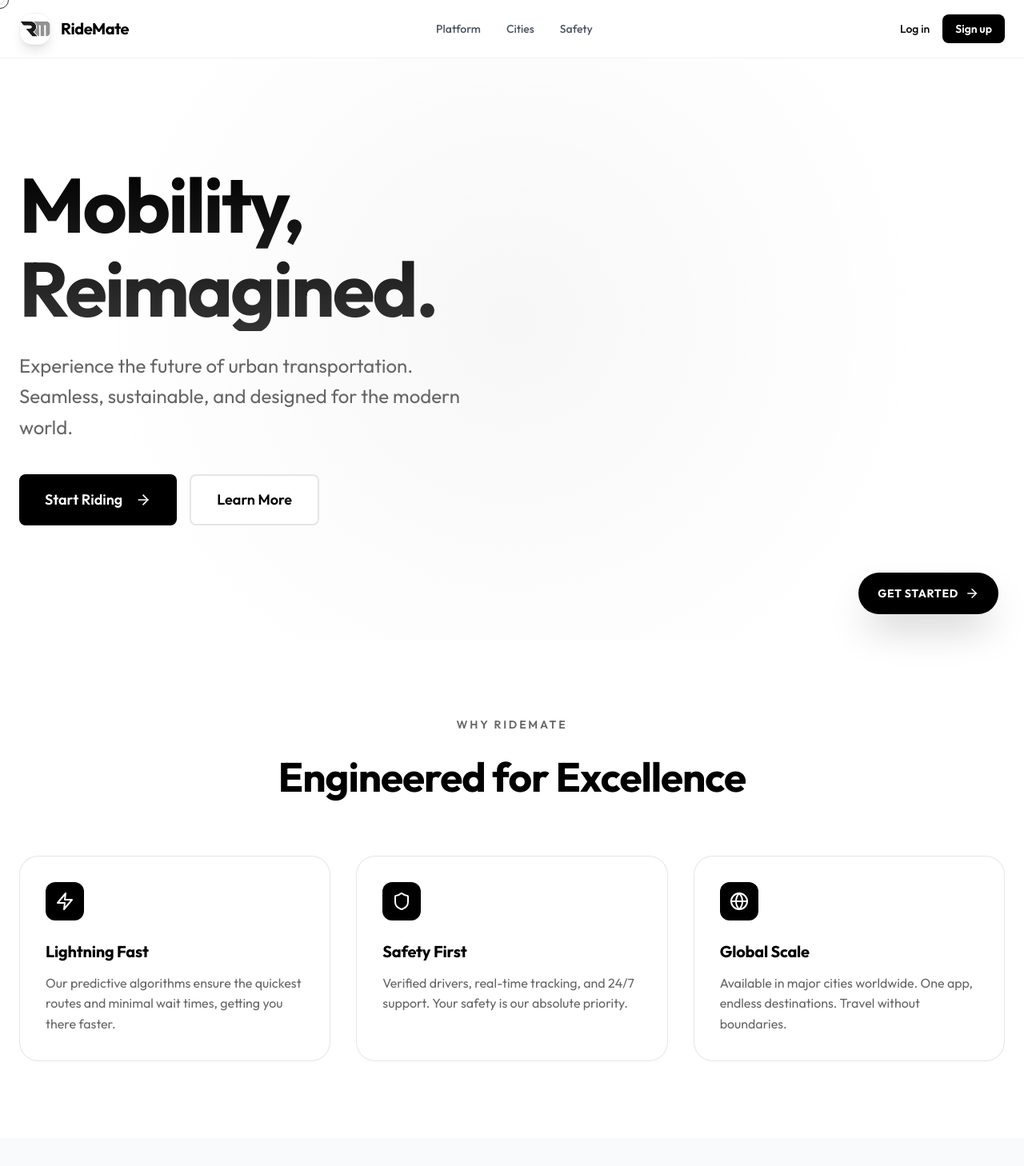
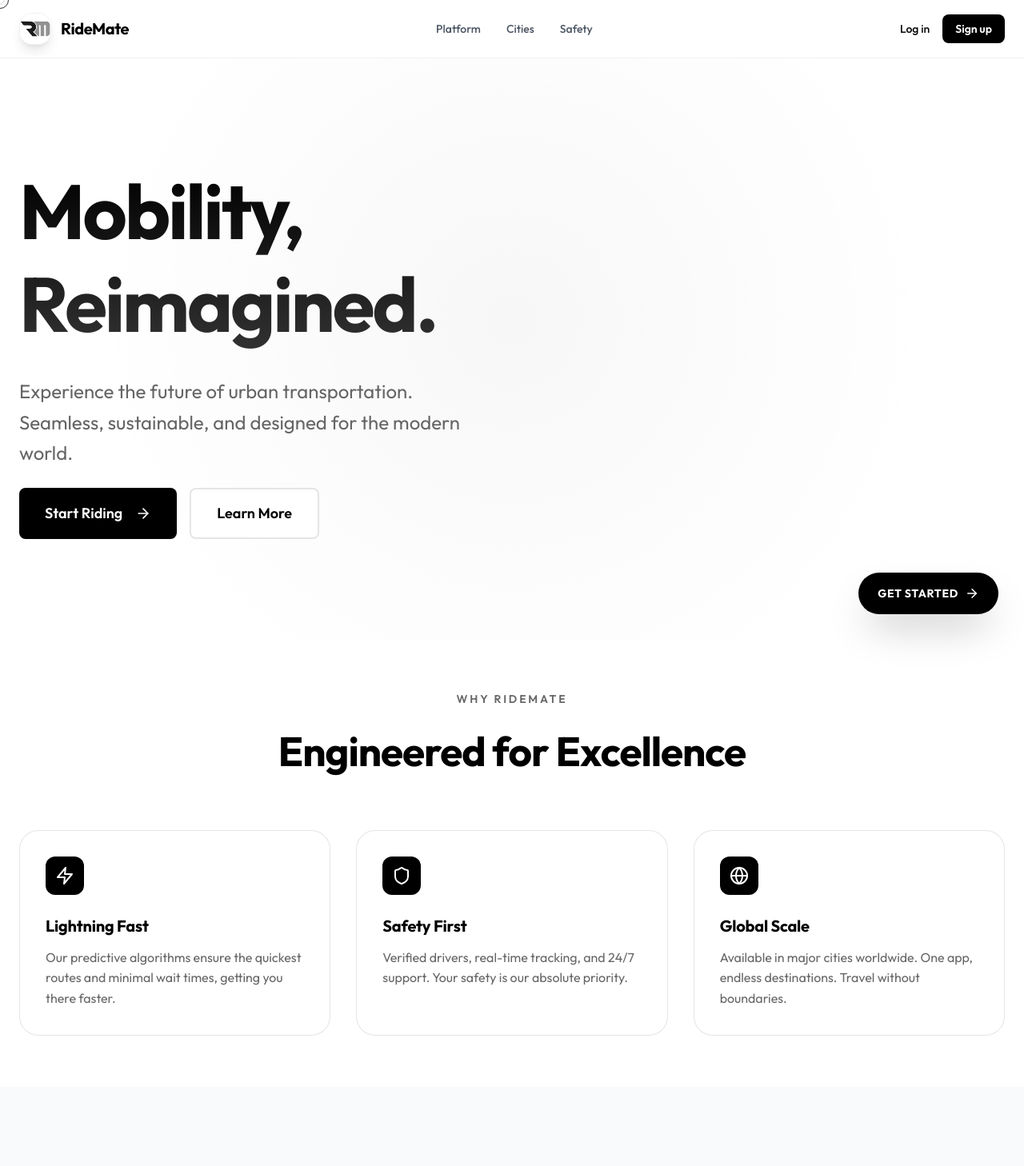
Before and after one commit to JINAY2910/RideMate, a React (Vite) app: page / in a window 1280 px wide. Shown: the top 1458 px of the page at 80% size. Built offline with nearby package versions, Linux system fonts and the light colour scheme; no server answers.

Commit message:
Adding custom cursor

```diff
--- a/src/screens/Landing.tsx
+++ b/src/screens/Landing.tsx
@@ -93,7 +93,7 @@ export default function Landing() {
       </section>
 
       {/* Features Grid */}
-      <section className="py-24 px-6 bg-white">
+      <section className="py-16 px-6 bg-white">
         <div className="max-w-7xl mx-auto">
           <AnimatedSection className="section-header">
             <span className="section-label">Why RideMate</span>
--- a/src/screens/Login.tsx
+++ b/src/screens/Login.tsx
@@ -5,6 +5,7 @@ import Button from '../components/Button';
 import Input from '../components/Input';
 import Logo from '../components/Logo';
 import { authApi } from '../services/auth';
+import CustomCursor from '../components/CustomCursor/CustomCursor';
 
 export default function Login() {
   const { navigateTo, setAuthToken, setRole, setUserId, setUserName, setUserEmail, setUserPhone, setEmergencyContacts } = useApp();
@@ -80,6 +81,7 @@ export default function Login() {
 
   return (
     <div className="min-h-screen bg-white flex flex-col items-center justify-center p-6 relative">
+      <CustomCursor />
       <div className="absolute inset-0 overflow-hidden pointer-events-none">
         <div className="absolute top-0 right-0 w-72 h-72 bg-gray-100 rounded-full -translate-y-1/2 translate-x-1/3 opacity-20"></div>
       </div>
--- a/src/screens/Signup.tsx
+++ b/src/screens/Signup.tsx
@@ -4,6 +4,7 @@ import { useApp } from '../context/AppContext';
 import Button from '../components/Button';
 import Input from '../components/Input';
 import { authApi } from '../services/auth';
+import CustomCursor from '../components/CustomCursor/CustomCursor';
 
 export default function Signup() {
   const { navigateTo, setAuthToken, setRole, setUserId, setUserName, setUserEmail, setUserPhone, setEmergencyContacts } = useApp();
@@ -117,6 +118,7 @@ export default function Signup() {
 
   return (
     <div className="min-h-screen bg-white flex flex-col items-center justify-center p-6 relative">
+      <CustomCursor />
       <div className="absolute inset-0 overflow-hidden pointer-events-none">
         <div className="absolute top-0 left-0 w-72 h-72 bg-gray-100 rounded-full -translate-y-1/2 -translate-x-1/3 opacity-20"></div>
       </div>
--- a/src/styles/customCursor.css
+++ b/src/styles/customCursor.css
@@ -2,6 +2,13 @@
 body,
 * {
     cursor: none !important;
+}
+
+/* Allow default cursor on inputs for usability */
+input,
+textarea,
+[contenteditable] {
+    cursor: text !important;
 }
 
 .custom-cursor {
--- a/src/styles/landing.css
+++ b/src/styles/landing.css
@@ -13,16 +13,17 @@
     display: flex;
     flex-direction: column;
     justify-content: center;
-    padding: 120px 24px 60px;
+    padding: 120px 24px 40px;
     background: radial-gradient(circle at 50% 50%, rgba(0, 0, 0, 0.03) 0%, rgba(255, 255, 255, 0) 70%);
 }
 
 .hero-title {
     font-size: clamp(3rem, 8vw, 6rem);
     font-weight: 800;
-    line-height: 1.1;
+    line-height: 1.2;
     letter-spacing: -0.03em;
     margin-bottom: 24px;
+    padding-bottom: 0.1em;
     background: linear-gradient(180deg, #000000 0%, #333333 100%);
     -webkit-background-clip: text;
     background-clip: text;
@@ -33,7 +34,7 @@
     font-size: clamp(1.125rem, 2vw, 1.5rem);
     color: #666666;
     max-width: 600px;
-    margin-bottom: 40px;
+    margin-bottom: 24px;
     line-height: 1.6;
 }
 
```
